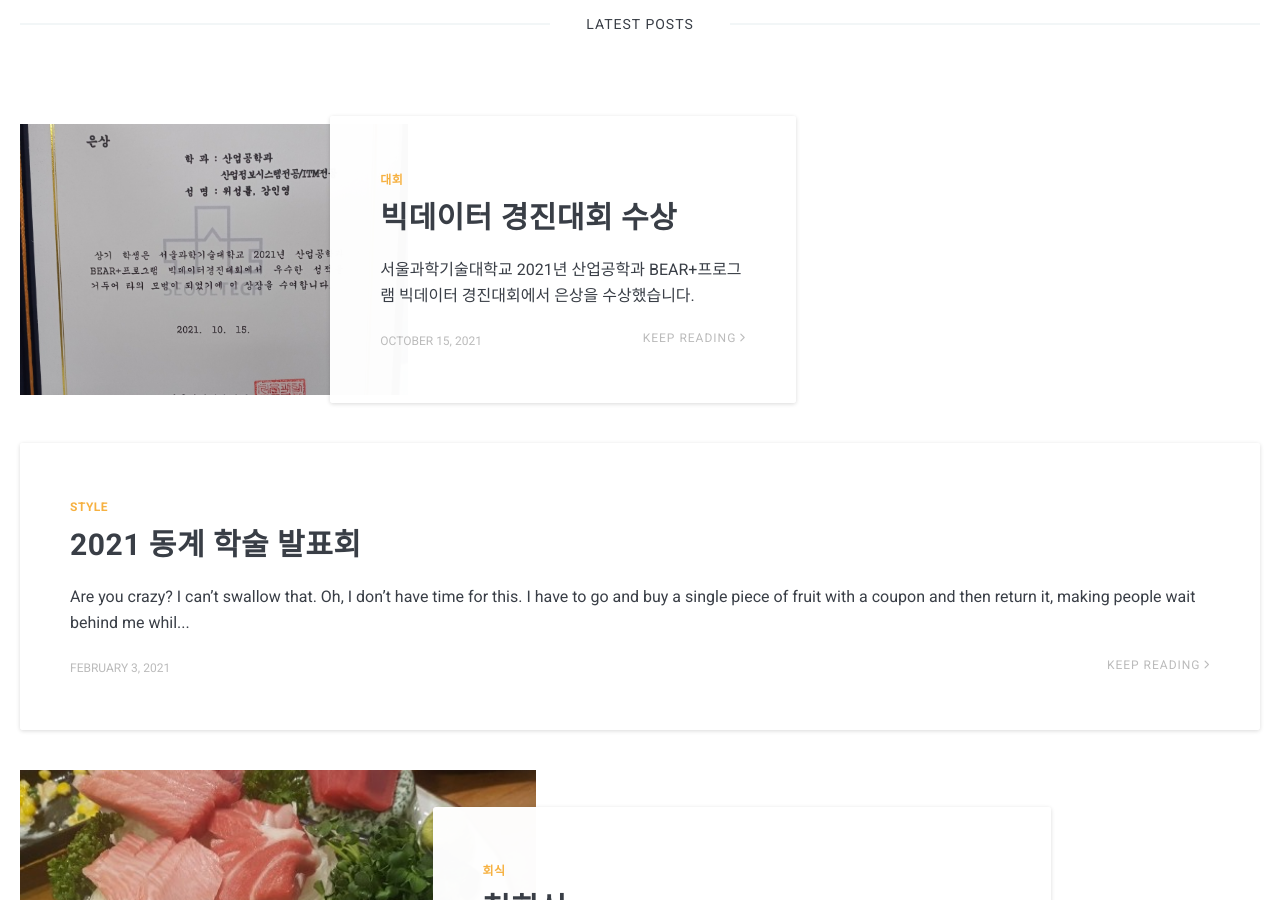
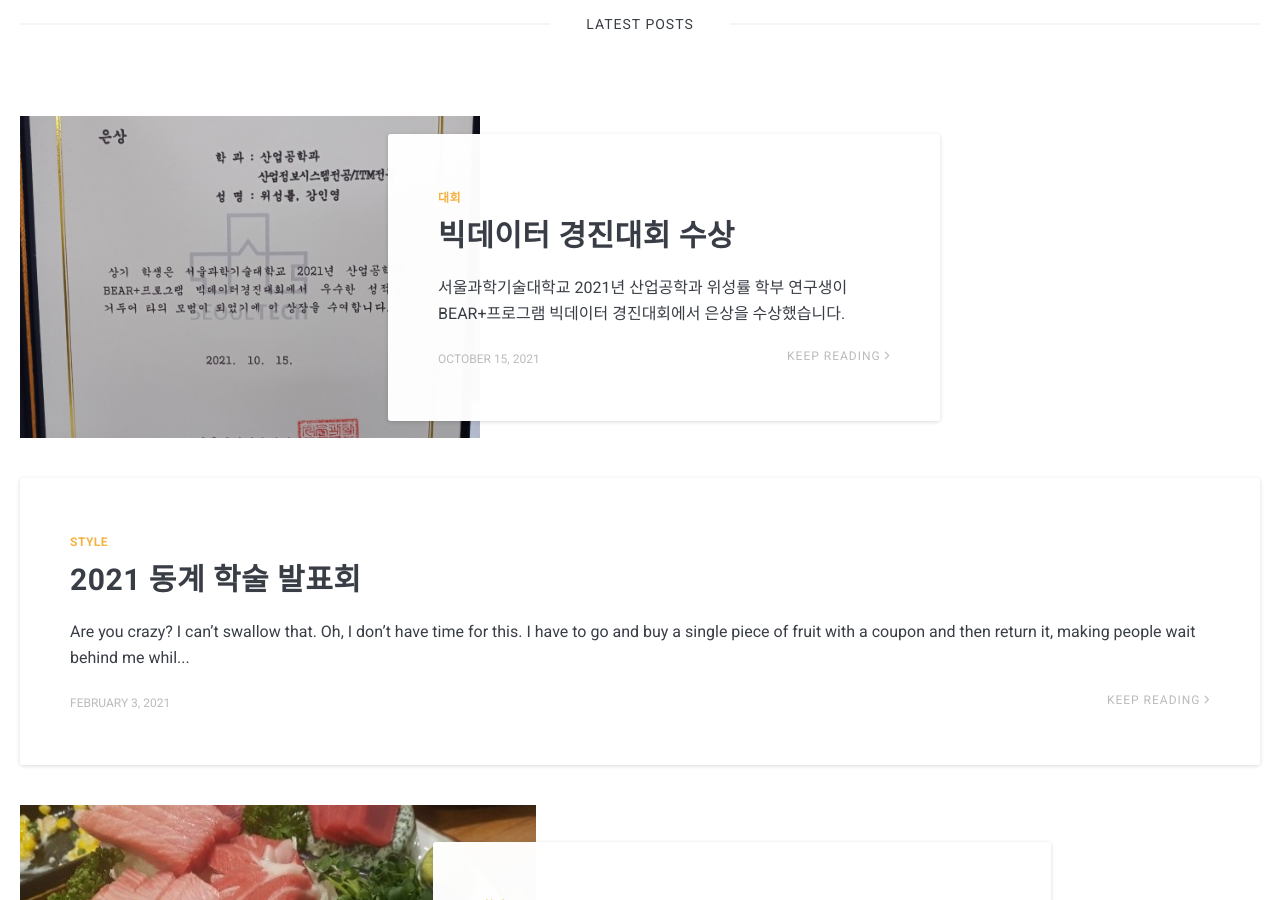
Before and after one commit to icelab-2020/HeeJaeMon123.github.io, a Jekyll site: the page built from index.html, in a window 1280 px wide and 900 px high, scrolled down 710 px. Built offline with Jekyll 4.4.1, drawn with Linux system fonts in a browser that asks for light colours; nearby versions of some CDN libraries; the list of posts is cut into pages by our own code.

Commit message:
Update 2021-10-15-상장.markdown

```diff
--- a/_posts/2021-10-15-상장.markdown
+++ b/_posts/2021-10-15-상장.markdown
@@ -6,4 +6,5 @@
 tags:   대회
 ---
 
-서울과학기술대학교 2021년 산업공학과 BEAR+프로그램 빅데이터 경진대회에서 은상을 수상했습니다.
+
+서울과학기술대학교 2021년 산업공학과 위성률 학부 연구생이 BEAR+프로그램 빅데이터 경진대회에서 은상을 수상했습니다.
```
